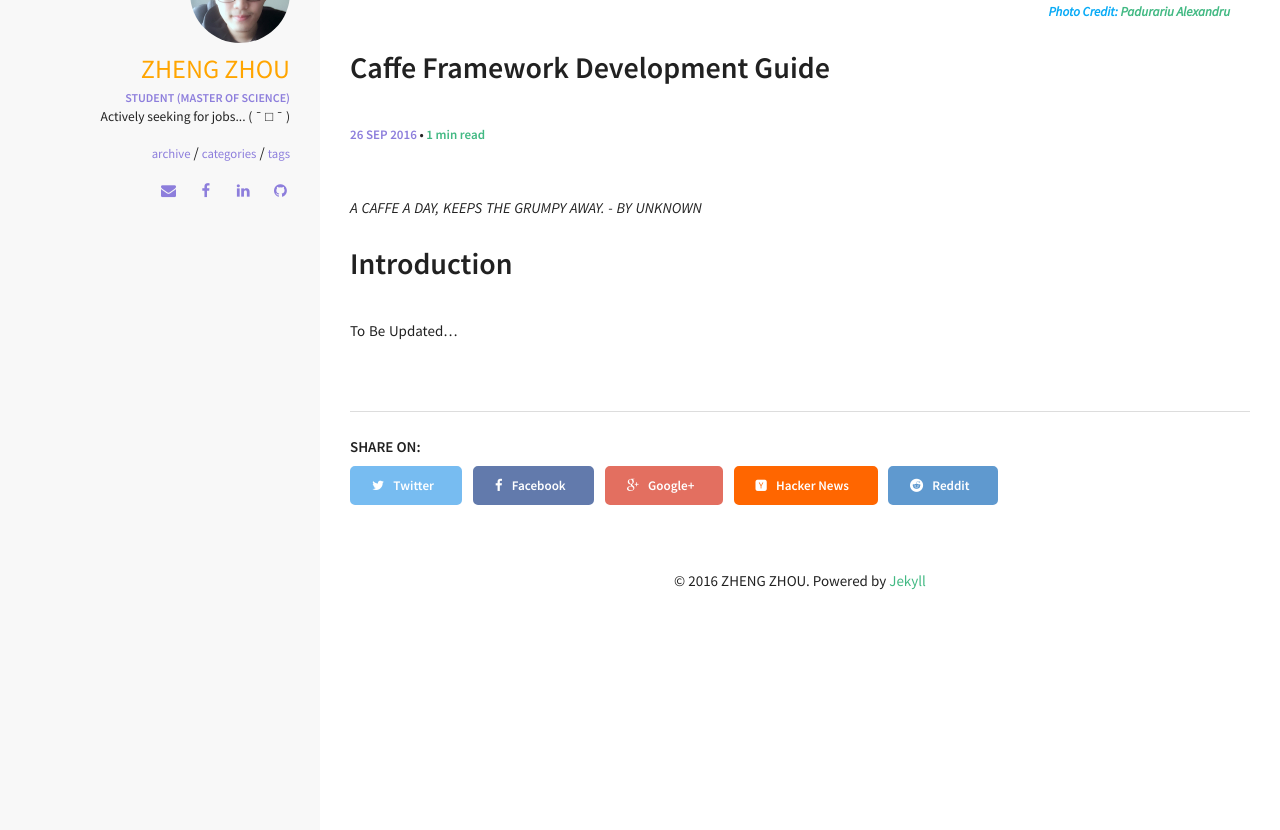
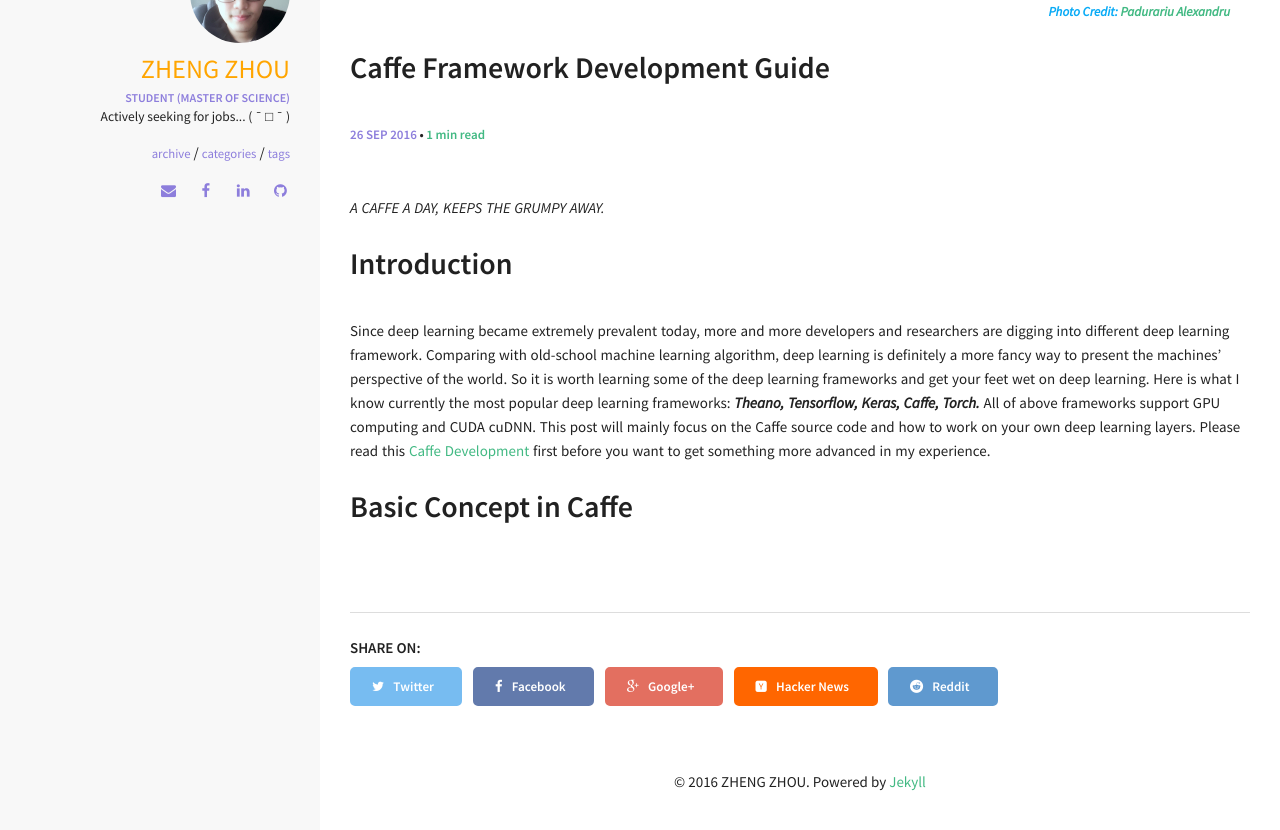
Before and after one commit to encorechow/encorechow.github.io, a Jekyll site: the page built from _posts/2016-09-26-Caffe-Framework-Development-Guide.md, in a window 1280 px wide, cut to the strip 614-1444 px from the top of the page. Built offline with Jekyll 4.4.1, drawn with Linux system fonts in a browser that asks for light colours.

Commit message:
Update introduction of Caffe guide

```diff
--- a/_posts/2016-09-26-Caffe-Framework-Development-Guide.md
+++ b/_posts/2016-09-26-Caffe-Framework-Development-Guide.md
@@ -9,8 +9,12 @@ image:
   credit: Padurariu Alexandru
   creditlink: https://unsplash.com/collections/206470/caffe?photo=k0SwnevO_wk
 ---
-*A CAFFE A DAY, KEEPS THE GRUMPY AWAY. - BY UNKNOWN*
+*A CAFFE A DAY, KEEPS THE GRUMPY AWAY.*
 
 # Introduction
 
-To Be Updated...
+Since deep learning became extremely prevalent today, more and more developers and researchers are digging into different deep learning framework. Comparing with old-school machine learning algorithm, deep learning is definitely a more fancy way to present the machines' perspective of the world. So it is worth learning some of the deep learning frameworks and get your feet wet on deep learning. Here is what I know currently the most popular deep learning frameworks: **_Theano, Tensorflow, Keras, Caffe, Torch._** All of above frameworks support GPU computing and CUDA cuDNN. This post will mainly focus on the Caffe source code and how to work on your own deep learning layers.
+Please read this [Caffe Development](https://github.com/BVLC/caffe/wiki/Development) first before you want to get something more advanced in my experience.
+
+
+# Basic Concept in Caffe
```
Also changed, not shown: other parts of _posts/2016-09-26-Caffe-Framework-Development-Guide.md (+1 -1 lines).
